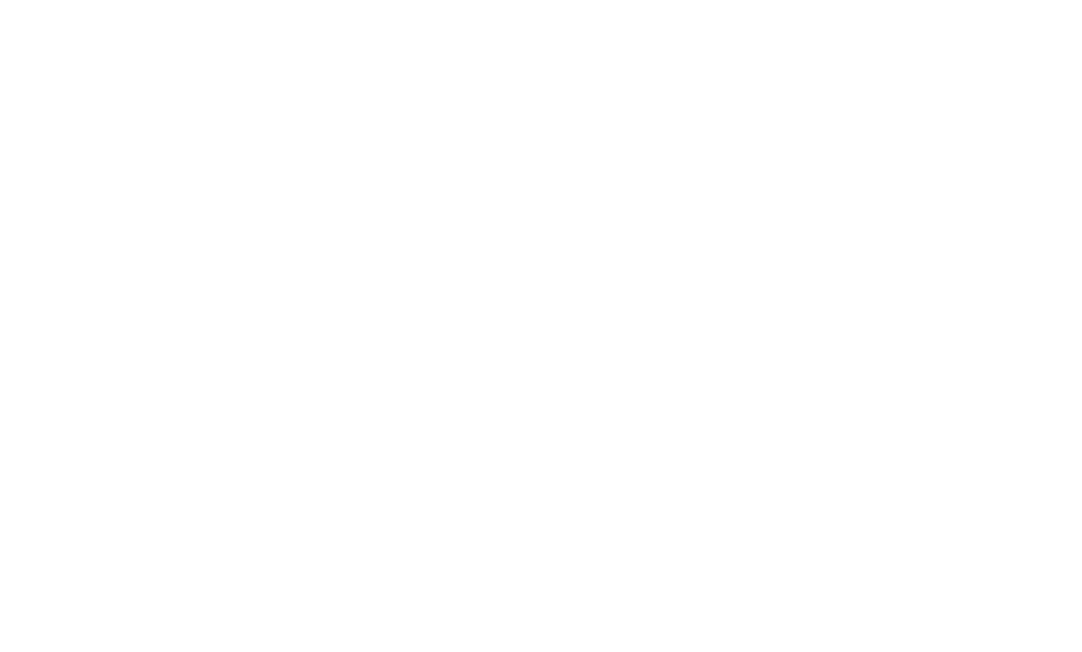
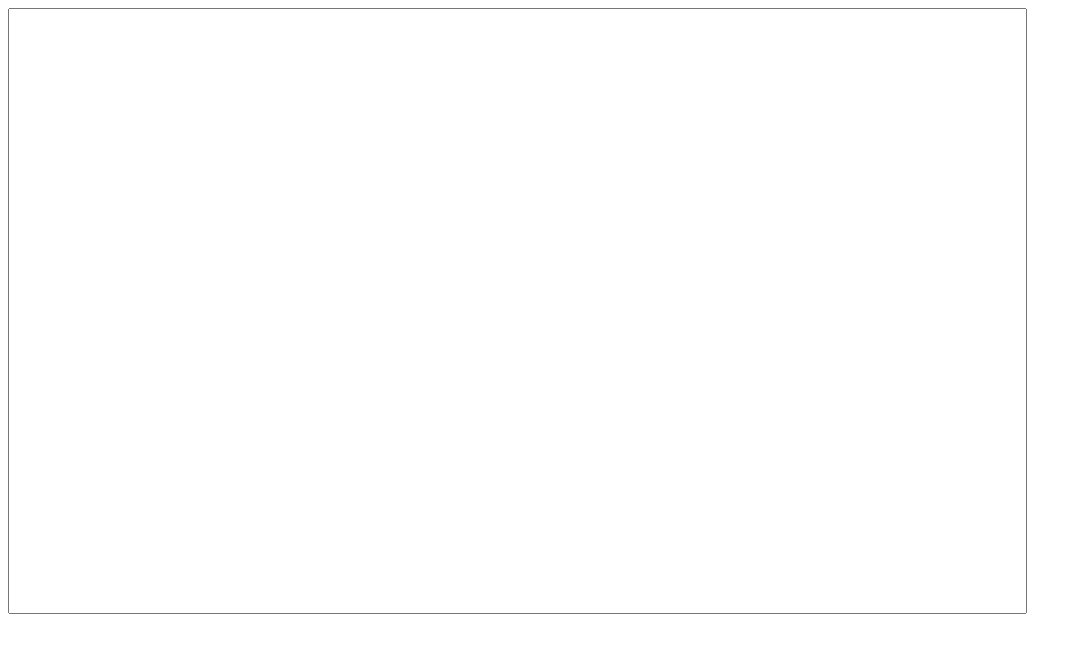
Before and after one commit to itsmed/notVim, a website: page index.html in a window 1280 px wide. Shown: the whole page, without its empty margins (0-1082 px from the left). Drawn offline with Linux system fonts and the light colour scheme.

```diff
--- a/index.html
+++ b/index.html
@@ -3,9 +3,16 @@
 <head>
   <meta charset="UTF-8">
   <title>Not Vim</title>
-
+  <style>
+    #editor {
+      position: relative;
+      height: 600px;
+      width: 80%;
+      left: 0;
+    }
+  </style>
 </head>
 <body>
-  <div id="editor"></div>
+  <input id="editor"></div>
 </body>
 </html>
--- a/package.json
+++ b/package.json
@@ -18,6 +18,7 @@
   },
   "dependencies": {
     "express": "^4.14.0",
+    "path": "^0.12.7",
     "promise": "^7.1.1"
   },
   "homepage": "https://github.com/itsmed/notVim#readme"
```
Also changed, not shown: index.js (+10 -2 lines), 1 other file.
